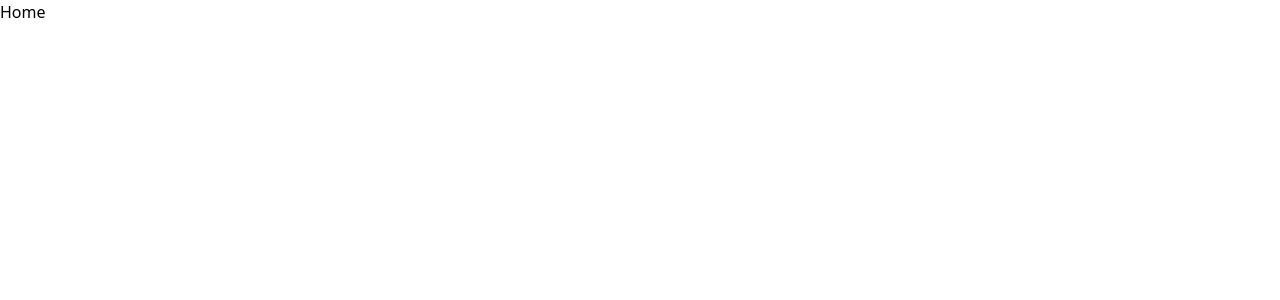
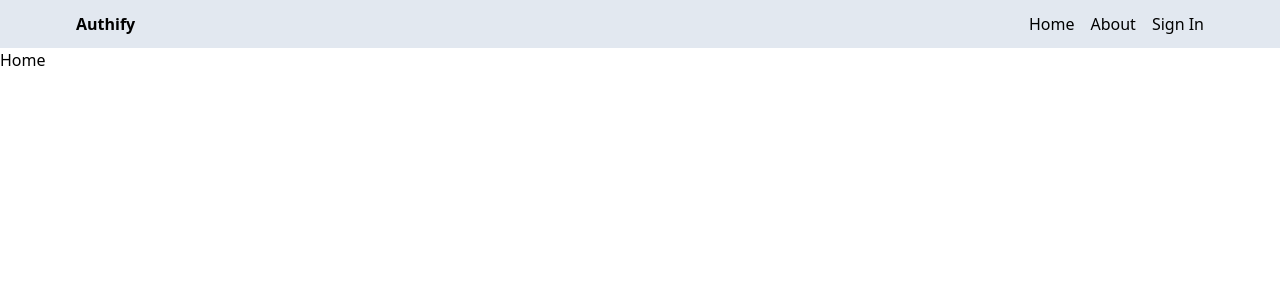
Before and after one commit to rem422/Authify, a React (Vite) app in the folder client/: page / in a window 1280 px wide. Shown: the top 300 px of the page. Built offline with nearby package versions, Linux system fonts and the light colour scheme.

Commit message:
Create header component

```diff
--- a/client/src/App.jsx
+++ b/client/src/App.jsx
@@ -5,10 +5,12 @@
 import SignIn from './pages/SignIn';
 import SignUp from './pages/SignUp';
 import Profile from './pages/Profile';
+import Header from './components/Header';
 
 const App = () => {
   return (
     <BrowserRouter>
+      <Header />
       <Routes>
         <Route path='/' element={<Home />}/>
         <Route path='/about' element={<About />}/>
--- /dev/null
+++ b/client/src/components/Header.jsx
@@ -0,0 +1,25 @@
+import React from 'react'
+import { Link } from 'react-router-dom'
+
+const Header = () => {
+  return (
+    <header className='bg-slate-200'>
+        <div className='flex items-center justify-between max-w-6xl mx-auto p-3'>
+            <Link to="/" className='font-bold'>Authify</Link>
+            <ul className='flex gap-4'>
+                <li>
+                    <Link to="/">Home</Link>
+                </li>
+                <li>
+                    <Link to="/about">About</Link>
+                </li>
+                <li>
+                    <Link to="/sign-in">Sign In</Link>
+                </li>
+            </ul>
+        </div>
+    </header>
+  )
+}
+
+export default Header
```
